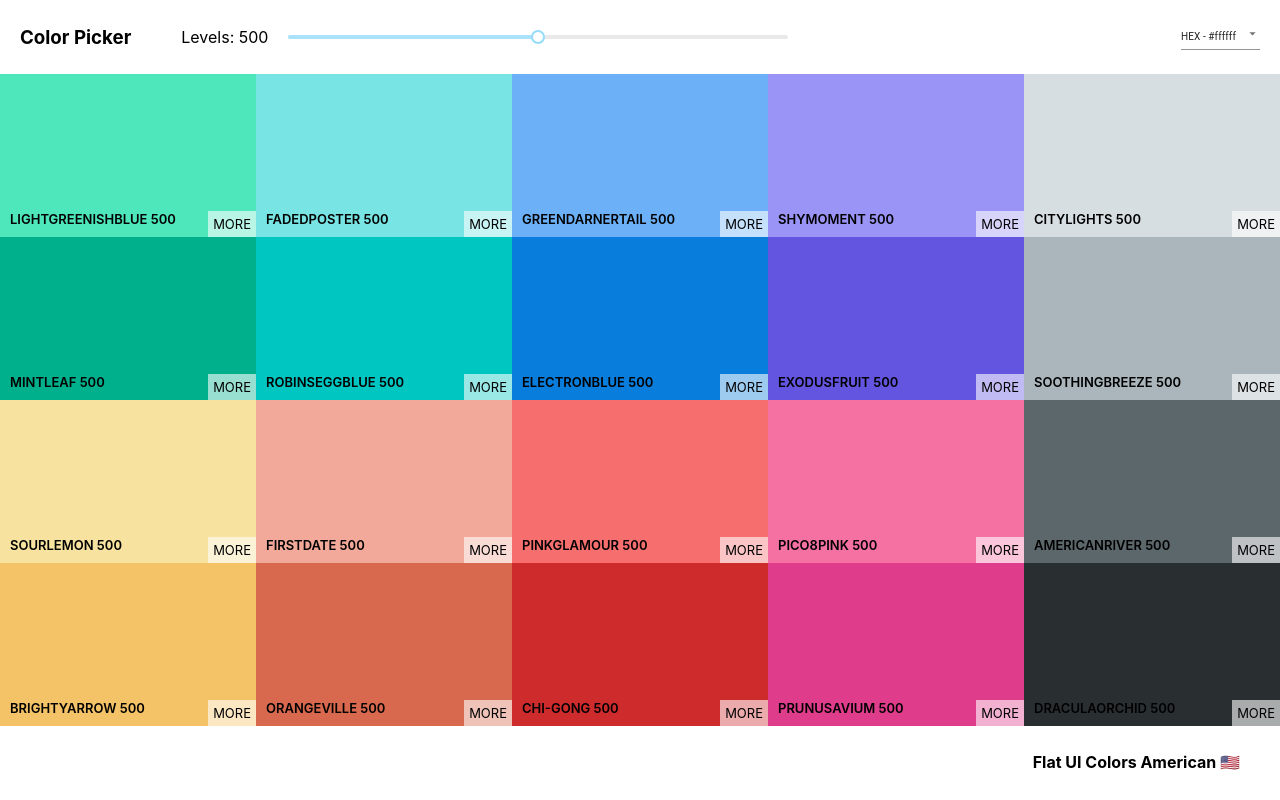
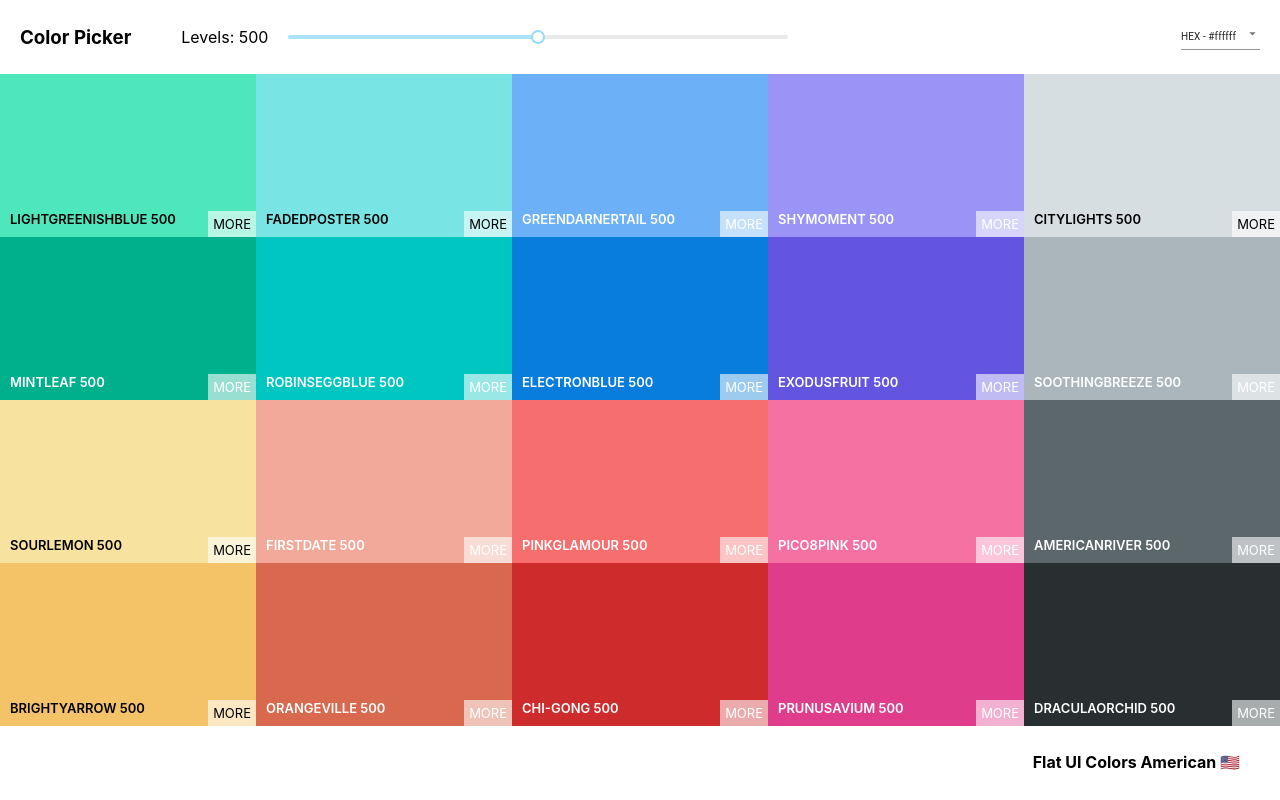
Before and after one commit to zakali22/color-picker-app, a React (Create React App) app: page /palette/flat-ui-colors-american in a window 1280 px wide. Built offline with nearby package versions, Linux system fonts and the light colour scheme.

Commit message:
Add luminance to color box

```diff
--- a/src/components/ColorBox.js
+++ b/src/components/ColorBox.js
@@ -1,6 +1,7 @@
 import React, { Component } from 'react'
 import {CopyToClipboard} from "react-copy-to-clipboard"
 import {Link, withRouter} from "react-router-dom"
+import chroma from "chroma-js"
 
 import "../styles/ColorBox.css"
 
@@ -34,15 +35,17 @@ class ColorBox extends Component {
 
    render() {
       const {format, name, type} = this.props;
+      const isDark = chroma(this.props[format]).luminance() <= 0.5
+
       return (
          <CopyToClipboard text={this.props[format]} onCopy={() => this.showOverlay()}>
             <div className={`Colorbox ${type === 'single' && 'Colorbox--single'}`} style={{background: this.props[format]}}>
-               <span className="Colorbox__name">{name}</span>
+               <span className={`Colorbox__name ${isDark && 'light-text'}`}>{name}</span>
                <div className="Colorbox__copy-content">
                   <div className={`box-overlay ${this.state.overlayShow ? 'box-overlay--show' : 'box-overlay--hide'}`} style={{background: this.props[format]}}></div>
                   <button className="Colorbox__btn Colorbox__copy">Copy</button>
                </div>
-               {type !== 'single' && <Link to={`${this.props.location.pathname}/${this.props.id}`} className="Colorbox__btn Colorbox__more">MORE</Link>}
+               {type !== 'single' && <Link to={`${this.props.location.pathname}/${this.props.id}`} className={`Colorbox__btn Colorbox__more ${isDark && 'light-text'}`}>MORE</Link>}
                <div className={`Colorbox__msg ${this.state.overlayShow && 'Colorbox__msg--show'}`} style={{background: this.props[format]}}>
                   <p className="Colorbox__btn">Copied</p>
                   <span>{this.props[format]}</span>
--- a/src/styles/ColorBox.css
+++ b/src/styles/ColorBox.css
@@ -15,6 +15,10 @@
     height: 54%;
 }
 
+
+.light-text {
+    color: white !important;
+}
 
 .Colorbox--nav {
     background: black;
```
Also changed, not shown: 1 other file (tests, documents, lock files or other folders).
